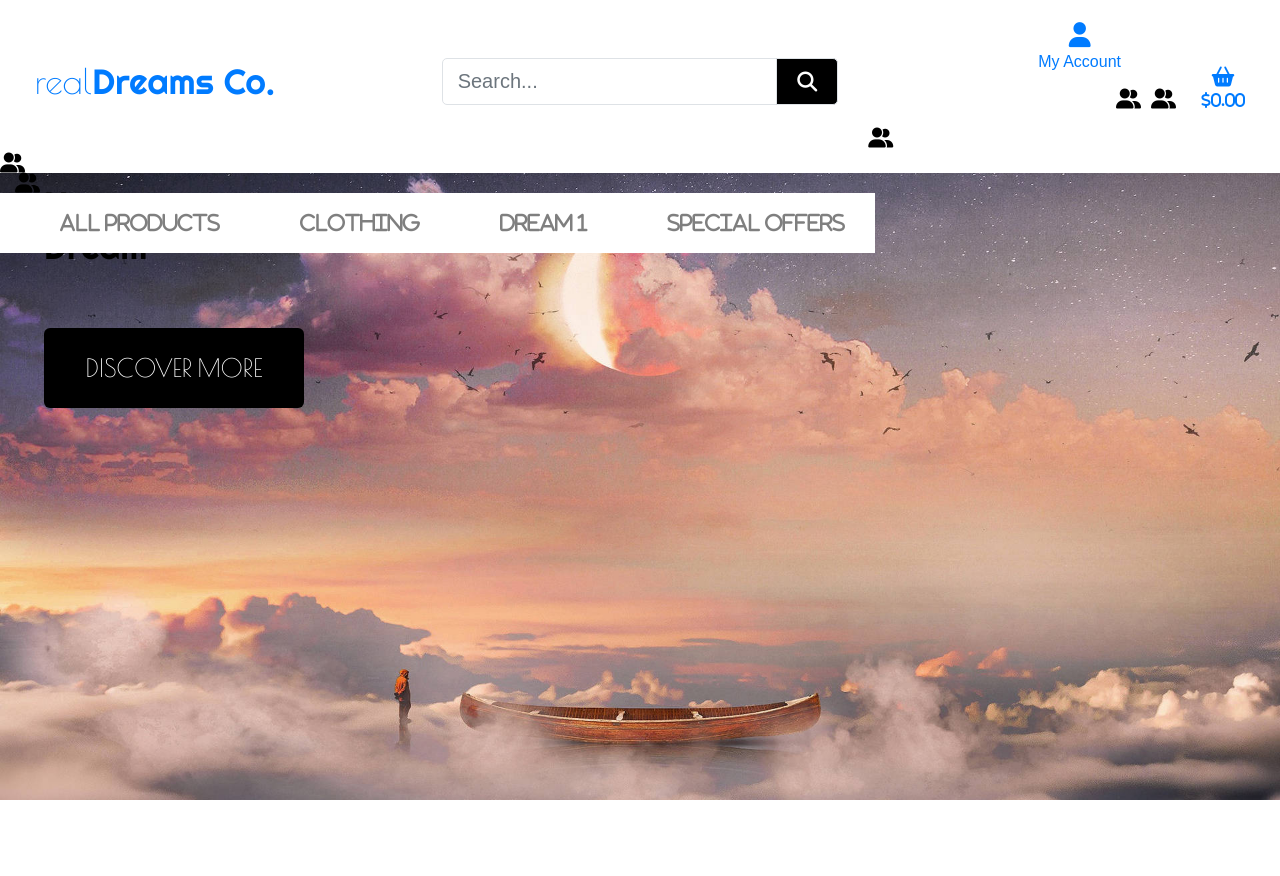
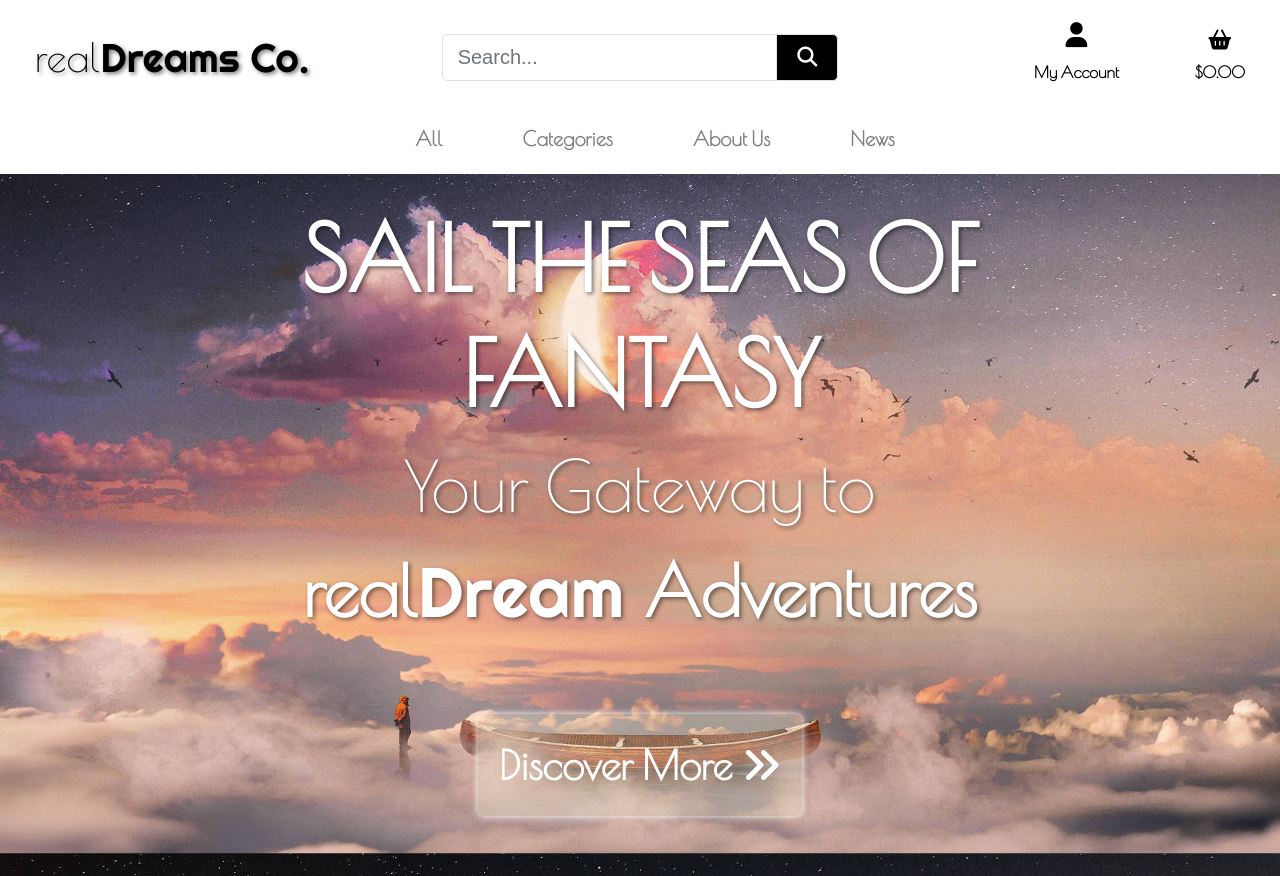
Before and after one commit to DebbieBergstrom/realDreamsCo, a Django app: page /home/ in a window 1280 px wide. Before the commit the page ends 800 px from the top, so only its background shows below. Run offline with Django 3.2, Linux system fonts and the light colour scheme; some libraries are stand-ins or nearby versions.

Commit message:
#40 style(home, navbar) style homepage and add lists to navbar

```diff
--- a/home/templates/home/index.html
+++ b/home/templates/home/index.html
@@ -11,19 +11,28 @@
 
 {% block content %}
 <div class="container h-100">
-    <div class="row h-100">
-        <div class="col-7 col-md-6 my-auto">
-            <h1 class="display-8 dreams-font-righteous text-black">
-                New Dream
-            </h1>
+    <div class="row h-100 justify-content-center align-items-center">
+        <div class="col-12 col-md-10 text-center">
+            <h2 class="my-4 slogan">
+                <span
+                    class="real-font-slogan text-uppercase mb-2 display-3">Sail
+                    the
+                    Seas of
+                    Fantasy</span>
+                <br><span class="real-font display-4">Your Gateway to </span>
+                <br>
+                <span class="real-font-slogan display-4">real</span><span
+                    class="dreams-font-righteous display-4">Dream </span><span
+                    class="real-font-slogan display-4">Adventures</span>
+            </h2>
             <div class="my-5">
-                <h4>
-                    <a href="" class="discover-more-btn btn btn-lg rounded-1
-                        text-uppercase py-3">Discover
-                        More</a>
-                </h4>
+                <a href="" class="discover-more-btn btn btn-lg rounded-1 py-3">
+                    Discover More <i class="fa-solid fa-angles-right"></i>
+                </a>
             </div>
         </div>
     </div>
 </div>
 {% endblock %}
+
+<span class="real-font">real</span><span class="dreams-font-righteous">Dreams
--- a/static/css/base.css
+++ b/static/css/base.css
@@ -11,7 +11,7 @@ body.default-background {
     background: url('/static/dreamy_pink_heaven.jpg') no-repeat center center fixed;
     background-size: cover;
     height: calc(100vh - 164px);
-    color: black;
+    color: white;
 }
 
 /* from Bulma */
@@ -59,10 +59,9 @@ h3 {
         sans-serif;
 }
 
-.btn {
-    font-family: 'Poiret One', sans-serif;
+.text-black {
+    color: black;
 }
-
 
 /* logo fonts */
 .real-font {
@@ -90,6 +89,12 @@ h3 {
 
 .main-logo-link {
     width: fit-content;
+    color: black;
+}
+
+.main-logo-link span {
+    font-size: 2rem;
+    text-shadow: 2px 2px 4px rgba(0, 0, 0, 0.5);
 }
 
 
@@ -131,7 +136,7 @@ h3 {
 
 .fade-in-p {
     font-size: 25px;
-    text-transform: uppercase;
+    text-transform: nav-link;
     margin: 60px;
     animation: fade 3s ease-in-out 1s forwards;
     pointer-events: none;
@@ -163,15 +168,65 @@ h3 {
 
 /* -----------------------------MORE BUTTONS***/
 
-.discover-more-btn {
-    background: black;
-    color: white;
-    min-width: 260px;
+.btn {
+    font-family: 'Poiret One', sans-serif;
 }
 
 .btn-black {
     background: black;
     color: white;
+}
+
+/* -----------------------------NAV***/
+/* from Bulma */
+.icon {
+    align-items: center;
+    display: inline-flex;
+    justify-content: center;
+    height: 1.5rem;
+    width: 1.5rem;
+    color: white;
+}
+
+.nav-link {
+    font-family: 'Poiret One',
+        sans-serif;
+    color: black;
+    font-weight: 900;
+}
+
+.dropdown-item {
+    font-family: 'Roboto',
+        sans-serif;
+    color: gray;
+}
+
+/* -----------------------------HOME PAGE***/
+.slogan {
+    line-height: 1.5;
+    padding: 10px 0;
+    font-size: 3.5rem;
+    text-shadow: 2px 2px 4px rgba(0, 0, 0, 0.5);
+}
+
+.real-font-slogan {
+    font-family: 'Poiret One',
+        sans-serif;
+    font-weight: 900;
+}
+
+.discover-more-btn {
+    background-color: rgba(252, 246, 214, 0.3);
+    color: white;
+    min-width: 240px;
+    font-weight: 900;
+    font-size: 2rem;
+    padding: 10px 20px;
+    cursor: pointer;
+    opacity: 0;
+    animation: fade 1s ease-in-out 1s forwards,
+        glow 3s infinite ease-in-out 1s;
+    transition: background-color 0.3s;
 }
 
 .discover-more-btn:hover,
@@ -180,23 +235,8 @@ h3 {
 .btn-black:hover,
 .btn-black:active,
 .btn-black:focus {
-    background: #222;
     color: white;
 }
-
-
-/* -----------------------------NAVBAR***/
-
-
-/* from Bulma */
-.icon {
-    align-items: center;
-    display: inline-flex;
-    justify-content: center;
-    height: 1.5rem;
-    width: 1.5rem;
-}
-
 
 /* -----------------------------MEDIA QUERIES***/
 
--- a/templates/base.html
+++ b/templates/base.html
@@ -102,7 +102,7 @@
                             <div class="text-center">
                                 <div><i class="fas fa-user fa-lg fa-2x"></i>
                                 </div>
-                                <p class="my-0">My Account</p>
+                                <p class="my-0 nav-link">My Account</p>
                             </div>
                         </a>
                         <div class="dropdown-menu border-0"
@@ -110,19 +110,21 @@
                             {% if request.user.is_authenticated %}
                             {% if request.user.is_superuser %}
                             <a href="" class="dropdown-item"><i
-                                    class="fa-solid fa-gears"></i>Product
+                                    class="fas fa-solid fa-gears"></i> Product
                                 Management</a>
                             {% endif %}
                             <a href="" class="dropdown-item"><i
-                                    class="fas fa-user-circle"></i>My
+                                    class="fa-user-circle"></i> My
                                 Profile</a>
                             <a href="" class="dropdown-item"><i
-                                    class="fas fa-sign-out-alt"></i>Logout</a>
+                                    class="fa-sign-out-alt"></i> Logout</a>
                             {% else %}
                             <a href="" class="dropdown-item"><i
-                                    class="fas fa-user-friends">Register</a>
+                                    class="fas fa-user-friends"></i>
+                                Register</a>
                             <a href="" class="dropdown-item"><i
-                                    class="fa-solid fa-right-to-bracket"></i>Login</a>
+                                    class="fa-solid fa-right-to-bracket"></i>
+                                Login</a>
                             {% endif %}
                         </div>
                     </li>
--- a/templates/includes/main-navbar.html
+++ b/templates/includes/main-navbar.html
@@ -1,79 +1,64 @@
 <div class="collapse navbar-collapse" id="main-nav">
     <ul class="navbar-nav w-auto mx-auto">
         <li class="nav-item d-block d-md-none">
-            <a class="logo-font font-weight-bold nav-link text-black mr-5"
+            <a class="font-weight-bold nav-link text-black mr-5"
                 href="{% url 'home' %}" id="home-link">
                 Home
             </a>
         </li>
         <li class="nav-item dropdown">
-            <a class="logo-font font-weight-bold nav-link text-black mr-5"
-                href="#" id="all-products-link" data-toggle="dropdown"
-                aria-haspopup="true" aria-expanded="false">
-                All Products
+            <a class="nav-link text-black mr-5" href="#" id="all-dreams-link"
+                data-toggle="dropdown" aria-haspopup="true"
+                aria-expanded="false">
+                All
             </a>
             <div class="dropdown-menu border-0"
-                aria-labelledby="all-products-link">
-                <a href="{% url 'products' %}?sort=price&direction=asc"
-                    class="dropdown-item">By Price</a>
-                <a href="{% url 'products' %}?sort=rating&direction=desc"
-                    class="dropdown-item ">By Rating</a>
-                <a href="{% url 'products' %}?sort=category&direction=asc"
-                    class="dropdown-item ">By Category</a>
-                <a href="{% url 'products' %}" class="dropdown-item">All
-                    Dreams</a>
+                aria-labelledby="all-dreams-link">
+                <a href="" class="dropdown-item">By Price</a>
+                <a href="" class="dropdown-item ">By Rating</a>
+                <a href="" class="dropdown-item ">By Category</a>
+                <a href="" class="dropdown-item"> All realDreams</a>
             </div>
         </li>
 
         <li class="nav-item dropdown">
-            <a class="logo-font font-weight-bold nav-link text-black mr-5"
-                href="#" id="clothing-link" data-toggle="dropdown"
-                aria-haspopup="true" aria-expanded="false">
-                Clothing
+            <a class="nav-link text-black mr-5" href="#" id="categories-link"
+                data-toggle="dropdown" aria-haspopup="true"
+                aria-expanded="false">
+                Categories
             </a>
-            <div class="dropdown-menu border-0"
-                aria-labelledby="clothing-link">
-                <a href="{% url 'products' %}?category=activewear,essentials"
-                    class="dropdown-item">Dream 1</a>
-                <a href="{% url 'products' %}?category=jeans"
-                    class="dropdown-item">Dream 1</a>
-                <a href="{% url 'products' %}?category=shirts"
-                    class="dropdown-item">Dream 1</a>
-                <a href="{% url 'products' %}?category=activewear,essentials,jeans,shirts"
-                    class="dropdown-item">All Dreams</a>
+            <div class="dropdown-menu border-0" aria-labelledby="about-link">
+                <a href="" class="dropdown-item">Historical Events</a>
+                <a href="" class="dropdown-item">Adrenaline Kicks</a>
+                <a href="" class="dropdown-item">Explore Lost Worlds</a>
+                <a href="" class="dropdown-item">All Dreams</a>
             </div>
         </li>
 
         <li class="nav-item dropdown">
-            <a class="logo-font font-weight-bold nav-link text-black mr-5"
-                href="#" id="Dreams-link" data-toggle="dropdown"
-                aria-haspopup="true" aria-expanded="false">
-                Dream 1
+            <a class="nav-link text-black mr-5" href="#" id="about-link"
+                data-toggle="dropdown" aria-haspopup="true"
+                aria-expanded="false">
+                About Us
             </a>
             <div class="dropdown-menu border-0"
                 aria-labelledby="homeware-link">
-                <a href="{% url 'products' %}?category=bed_bath"
-                    class="dropdown-item">Dream 2</a>
-                <a href="{% url 'products' %}?category=kitchen_dining"
-                    class="dropdown-item">Dream 3</a>
-                <a href="{% url 'products' %}?category=bed_bath,kitchen_dining"
-                    class="dropdown-item">All Dreams</a>
+                <a href="" class="dropdown-item">Who Are We</a>
+                <a href="" class="dropdown-item">Our realDream Centers</a>
+                <a href="" class="dropdown-item">Testimonials</a>
+                <a href="" class="dropdown-item">Contact Us</a>
             </div>
         </li>
 
         <li class="nav-item dropdown">
-            <a class="logo-font font-weight-bold nav-link text-black" href="#"
-                id="specials-link" data-toggle="dropdown" aria-haspopup="true"
+            <a class="nav-link text-black" href="#" id="specials-link"
+                data-toggle="dropdown" aria-haspopup="true"
                 aria-expanded="false">
-                Special Offers
+                News
             </a>
             <div class="dropdown-menu border-0"
                 aria-labelledby="specials-link">
-                <a href="{% url 'products' %}?category=new_arrivals"
-                    class="dropdown-item">News</a>
-                <a href="{% url 'products' %}?category=deals" <a
-                    href="{% url 'products' %}?category=new_arrivals,deals,clearance"
-                    class="dropdown-item">All Specials</a>
+                <a href="" class="dropdown-item">News</a>
             </div>
         </li>
     </ul>
```
